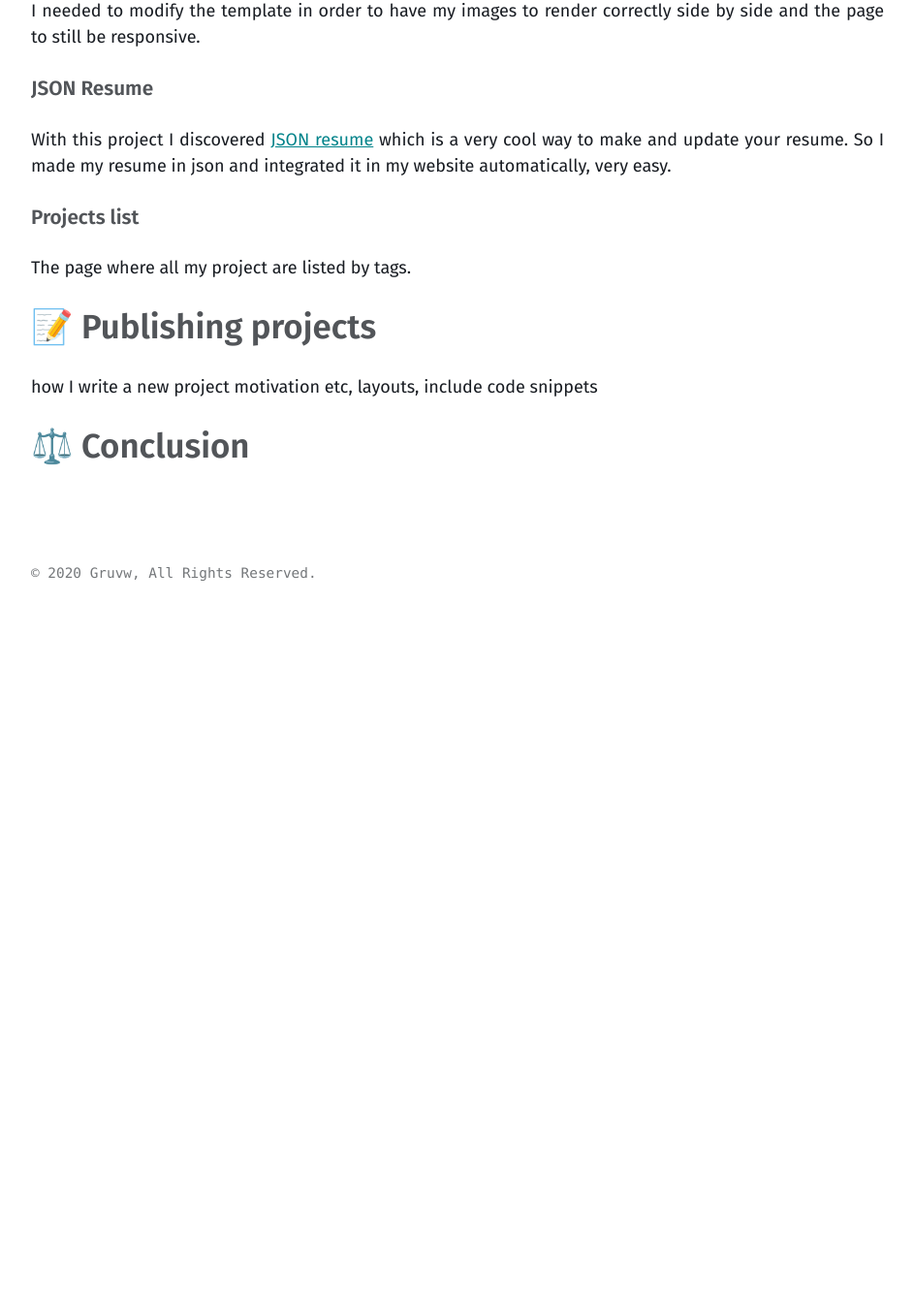
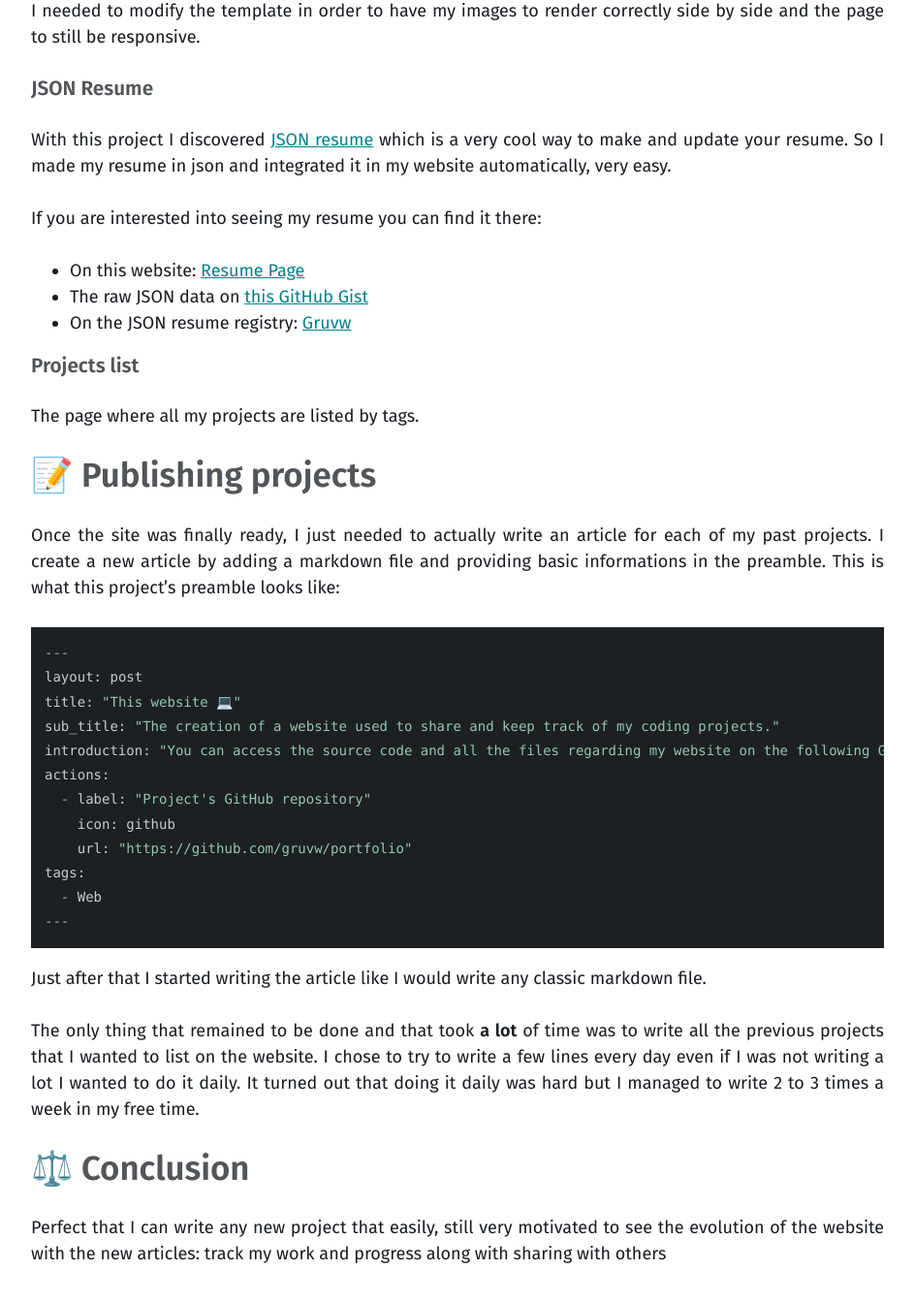
Before and after one commit to gruvw/portfolio, a Jekyll site: the page built from future_posts/2020-07-01-this-website.md, in a window 1280 px wide and 1400 px high, scrolled down 4131 px. Shown: the top 1342 px of the window at 97% size, without its empty margins (40-983 px from the left). Built offline with Jekyll 4.4.1, drawn with Linux system fonts in a browser that asks for light colours; before the commit the page ends 4761 px from its top, so only the background shows below that; some of the changed text lies outside the part shown.

Commit message:
Wrote Projects

````diff
--- a/future_posts/2020-07-01-this-website.md
+++ b/future_posts/2020-07-01-this-website.md
@@ -12,7 +12,7 @@ tags:
   - Web
 ---
 
-In july 2020, I decided to build a website where I would be able to publish my different projects related to programming. That led to this website hosted on GitHub (powered by [GitHub Pages](https://pages.github.com/) and [Jekyll](https://jekyllrb.com/)).
+In july 2020, I decided to build a website where I would be able to publish my different projects related to programming. That led to this website hosted on GitHub (powered by [GitHub Pages](https://pages.github.com/){:target="_blank"} and [Jekyll](https://jekyllrb.com/){:target="_blank"}).
 
 ## 📡 The concept
 
@@ -24,7 +24,7 @@ Creating a website was a cool solution because when I finished a programming pro
 The only thing is that I wanted it to be really straight forward to publish my work on the website.
 I didn't want to spend hours every single time I would write about something to style everything and make the article look great.
 I wanted to write what I want and click on a button to publish it.
-Markdown was the perfect solution for this:
+[Markdown](https://fr.wikipedia.org/wiki/Markdown){:target="_blank"} was the perfect solution for this:
 
 * Very simple to format everything
 * No waste of time writing tags and split into multiple divs...
@@ -48,13 +48,13 @@ I was often thinking about it but I was too lazy to do everything and I preferre
 ### Solution
 
 Someday I decided to find an alternative.
-As I wasn't motivated enough to build my very own website from scratch, I decided to learn a bit more about [GitHub Pages](https://pages.github.com/).
+As I wasn't motivated enough to build my very own website from scratch, I decided to learn a bit more about [GitHub Pages](https://pages.github.com/){:target="_blank"}.
 I had heard of it before but I never interested myself about it that much.
 When I read about how easy it was to setup a repository to become a GitHub Pages website I was blown away.
 I immediately found motivation to build the whole website and this is when I started this project.
 This was perfect for what I wanted: you just need to push any new article that you wrote to the GitHub repository and your site would be automatically updated.
 
-What really put the cherry on top was when I find out about [Jekyll](https://jekyllrb.com/) integration in GitHub pages.
+What really put the cherry on top was when I find out about [Jekyll](https://jekyllrb.com/){:target="_blank"} integration in GitHub pages.
 I had never heard about Jekyll before but this was the exact thing I needed, already built for me.
 It is basically a way to convert markdown files directly into static blogs and websites.
 
@@ -91,16 +91,16 @@ Then I just needed to select the branch and the root directory and I was good to
 The last thing I wanted to change about the hosting part was the url that GitHub generated for the repository website which was something like _gruvw.github.io/portfolio_.
 I looked to see if the domain gruvw.com was still available and it was so I bought it.
 Luckily my username is not really a common english word so it was pretty cheap (about 10$ a year).
-After buying the domain I set up the DNS records to point on my GitHub repository as explained in the [GitHub Pages documentation](https://docs.github.com/en/free-pro-team@latest/github/working-with-github-pages/managing-a-custom-domain-for-your-github-pages-site#configuring-a-subdomain).
+After buying the domain I set up the DNS records to point on my GitHub repository as explained in the [GitHub Pages documentation](https://docs.github.com/en/free-pro-team@latest/github/working-with-github-pages/managing-a-custom-domain-for-your-github-pages-site#configuring-a-subdomain){:target="_blank"}.
 
 At this point the hosting part was finished and I was ready to start creating my website.
 
 ### Jekyll
 
 Jekyll allowed me to build and update my static website with the theme I wanted.
-I stared by looking for a theme I liked on a [theme collection website](http://jekyllthemes.org/).
-There are a tons of them and I was surprised when I discovered that the [Read The Docs theme](https://github.com/rundocs/jekyll-rtd-theme) was available (i might use that if I need to create a documentation for a futur project).
-I went with the [Basically Basic theme](https://github.com/mmistakes/jekyll-theme-basically-basic) because I wanted something simple and straight forward.
+I stared by looking for a theme I liked on a [theme collection website](http://jekyllthemes.org/){:target="_blank"}.
+There are a tons of them and I was surprised when I discovered that the [Read The Docs theme](https://github.com/rundocs/jekyll-rtd-theme){:target="_blank"} was available (i might use that if I need to create a documentation for a futur project).
+I went with the [Basically Basic theme](https://github.com/mmistakes/jekyll-theme-basically-basic){:target="_blank"} because I wanted something simple and straight forward.
 
 Jekyll is though in order to build blog websites but I wanted something a bit different so I modify the template to interpret a blog post as a projet.
 
@@ -137,15 +137,46 @@ I needed to modify the template in order to have my images to render correctly s
 
 #### JSON Resume
 
-With this project I discovered [JSON resume](https://jsonresume.org/) which is a very cool way to make and update your resume.
+With this project I discovered [JSON resume](https://jsonresume.org/){:target="_blank"} which is a very cool way to make and update your resume.
 So I made my resume in json and integrated it in my website automatically, very easy.
+
+If you are interested into seeing my resume you can find it there:
+
+* On this website: [Resume Page](https://gruvw.com/resume.html){:target="_blank"}
+* The raw JSON data on [this GitHub Gist](https://gist.github.com/gruvw/510ea6adf8679429e6078282a87f782e){:target="_blank"}
+* On the JSON resume registry: [Gruvw](https://registry.jsonresume.org/gruvw){:target="_blank"}
 
 #### Projects list
 
-The page where all my project are listed by tags.
+The page where all my projects are listed by tags.
 
 ## 📝 Publishing projects
 
-how I write a new project motivation etc, layouts, include code snippets
+Once the site was finally ready, I just needed to actually write an article for each of my past projects.
+I create a new article by adding a markdown file and providing basic informations in the preamble.
+This is what this project's preamble looks like:
+
+```m
+---
+layout: post
+title: "This website 💻"
+sub_title: "The creation of a website used to share and keep track of my coding projects."
+introduction: "You can access the source code and all the files regarding my website on the following GitHub repository where it is hosted:"
+actions:
+  - label: "Project's GitHub repository"
+    icon: github
+    url: "https://github.com/gruvw/portfolio"
+tags:
+  - Web
+---
+```
+
+Just after that I started writing the article like I would write any classic markdown file.
+
+The only thing that remained to be done and that took **a lot** of time was to write all the previous projects that I wanted to list on the website.
+I chose to try to write a few lines every day even if I was not writing a lot I wanted to do it daily.
+It turned out that doing it daily was hard but I managed to write 2 to 3 times a week in my free time.
 
 ## ⚖️ Conclusion
+
+Perfect that I can write any new project that easily, still very motivated to see the evolution of the website with the new articles: track my work and progress along with sharing with others
````
